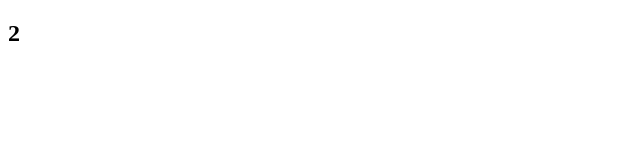
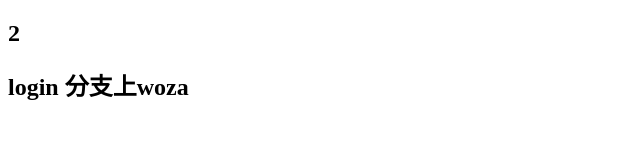
Before and after one commit to 13frfr/text, a plain HTML site: page index.html in a window 1280 px wide. Shown: the whole page, without its empty margins (0-640 px from the left). Drawn offline with Linux system fonts and the light colour scheme.

Commit message:
我在login分支上修改了代码

```diff
--- a/index.html
+++ b/index.html
@@ -8,5 +8,7 @@
 </head>
 <body>
     <h2>2</h2>
+    <h2>login 分支上woza</h2>
+</body>
 </body>
 </html>
```
